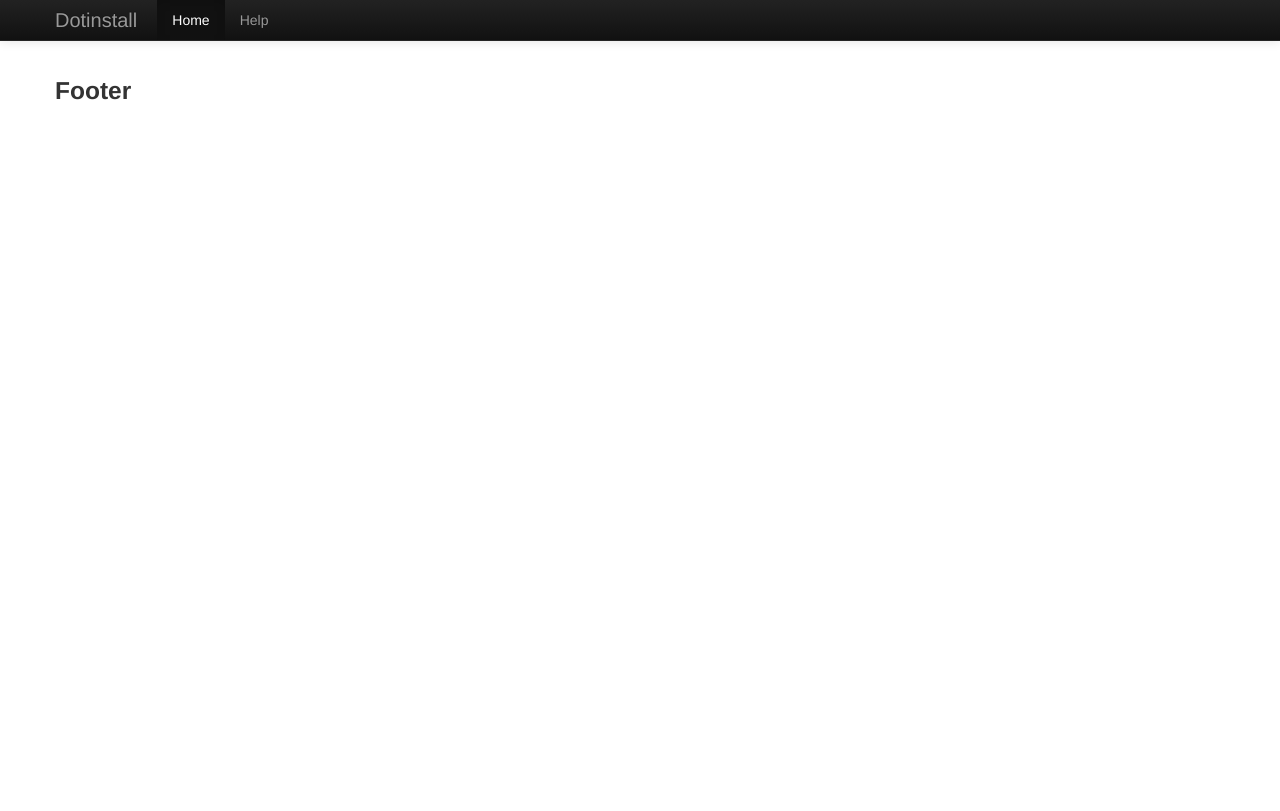
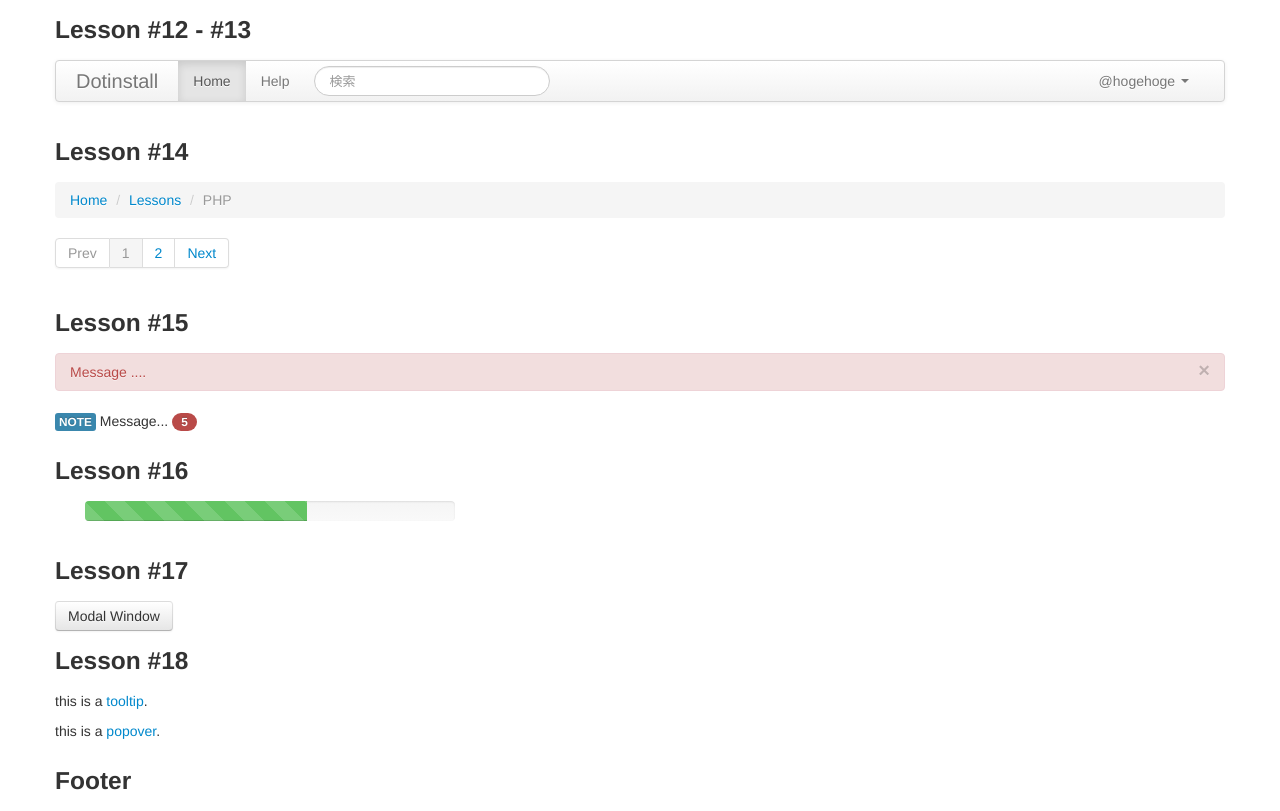
Before and after one commit to slash170/twitter-bootstrap, a plain HTML site: page index2.html in a window 1280 px wide. Drawn offline with nearby package versions, Linux system fonts and the light colour scheme.

Commit message:
Lesson 13 - 18 commit.

```diff
--- a/index2.html
+++ b/index2.html
@@ -8,12 +8,11 @@
     <link href="css/bootstrap-responsive.min.css" rel="stylesheet" media="screen">
   </head>
   <body>
-    <!-- Lesson #12 -->
+    <!-- Lesson #12 -#13 -->
     <div class="container">
-      <h3>Lesson #12</h3>
-      <div class="span6">
+      <h3>Lesson #12 - #13</h3>
 
-	<div class="navbar navbar-inverse navbar-fixed-top">
+	<div class="navbar">
 	  <div class="navbar-inner">
 	    <div class="container">
 	    <a href="" class="brand">Dotinstall</a>
@@ -21,13 +20,102 @@
 	      <li class="active"><a href="">Home</a></li>
 	      <li><a href="">Help</a></li>
 	    </ul>
+	    <form class="navbar-search pull-left">
+	      <input type="text" class="search-query" placeholder="検索">
+	    </form>
+	    <ul class="nav pull-right">
+	      <li class="dropdown">
+		<a href="" class="dropdown-toggle" data-toggle="dropdown">
+		  @hogehoge
+		  <span class="caret"></span>
+		</a>
+		<ul class="dropdown-menu">
+		  <li><a href="">Settings</a></li>
+		  <li><a href="">Logout</a></li>
+		</ul>
+	      </li>
+	    </ul>
 	    </div>
 	  </div>
 	</div>
 
-      </div>
     </div>
 
+    <!-- Lesson #14 -->
+    <div class="container">
+      <h3>Lesson #14</h3>
+
+      <ul class="breadcrumb">
+	<li><a href="">Home</a> <span class="divider">/</span></li>
+	<li><a href="">Lessons</a> <span class="divider">/</span></li>
+	<li class="active">PHP</li>
+      </ul>
+
+      <div class="pagination">
+	<ul>
+	  <li class="disabled"><a href="">Prev</a></li>
+	  <li class="active"><a href="">1</a></li>
+	  <li><a href="">2</a></li>
+	  <li><a href="">Next</a></li>
+	</ul>
+      </div>
+
+    </div>
+
+    <!-- Lesson #15 -->
+    <div class="container">
+      <h3>Lesson #15</h3>
+
+      <div class="alert alert-error fade in">
+	<button type="button" class="close" data-dismiss="alert">&times;</button>
+	Message ....
+      </div>
+
+      <p><span class="label label-info">NOTE</span> Message... <span class="badge badge-important">5</span></p>
+
+    </div>
+
+    <!-- Lesson #16 -->
+    <div class="container">
+      <h3>Lesson #16</h3>
+
+      <div class="span4">
+	<div class="progress progress-striped active progress-success">
+	  <div class="bar" style="width:60%"></div>
+	</div>
+      </div>
+
+    </div>
+
+    <!-- Lesson #17 -->
+    <div class="container">
+      <h3>Lesson #17</h3>
+
+      <a href="#myModal" class="btn" data-toggle="modal">Modal Window</a>
+
+      <div id="myModal" class="modal hide fade">
+	<div class="modal-header">
+	  <a href="#" class="close" data-dismiss="modal">&times;</a>
+	  <h3>My Modal</h3>
+	</div>
+	<div class="modal-body">
+	  message...
+	</div>
+	<div class="modal-footer">
+	  <a href="#" class="btn">OK</a>
+	</div>
+      </div>
+
+    </div>
+
+    <!-- Lesson #18 -->
+    <div class="container">
+      <h3>Lesson #18</h3>
+
+      <p>this is a <a href="#" rel="tooltip" data-original-title="補足情報">tooltip</a>.</p>
+      <p>this is a <a href="#" rel="popover" data-original-title="補足情報" data-content="もっと詳しい内容">popover</a>.</p>
+
+    </div>
 
     <!-- Footer -->
     <div class="container">
@@ -36,5 +124,11 @@
 
     <script src="http://code.jquery.com/jquery.js"></script>
     <script src="js/bootstrap.min.js"></script>
+    <script>
+      $(function() {
+        $('a[rel=tooltip]').tooltip({'placement': 'right'});
+        $('a[rel=popover]').popover({'placement': 'right'});
+      });
+    </script>
   </body>
 </html>
```
Also changed, not shown: index.html (line endings or trailing spaces).
